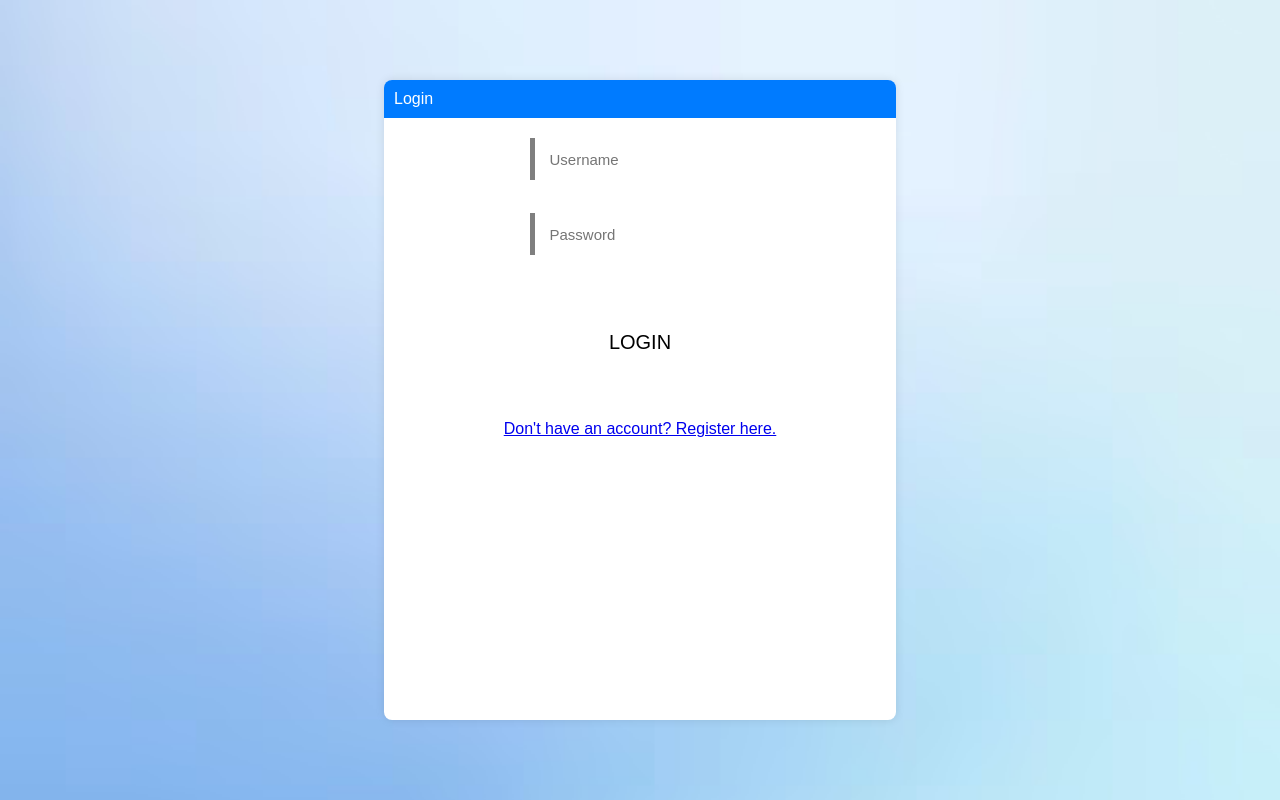
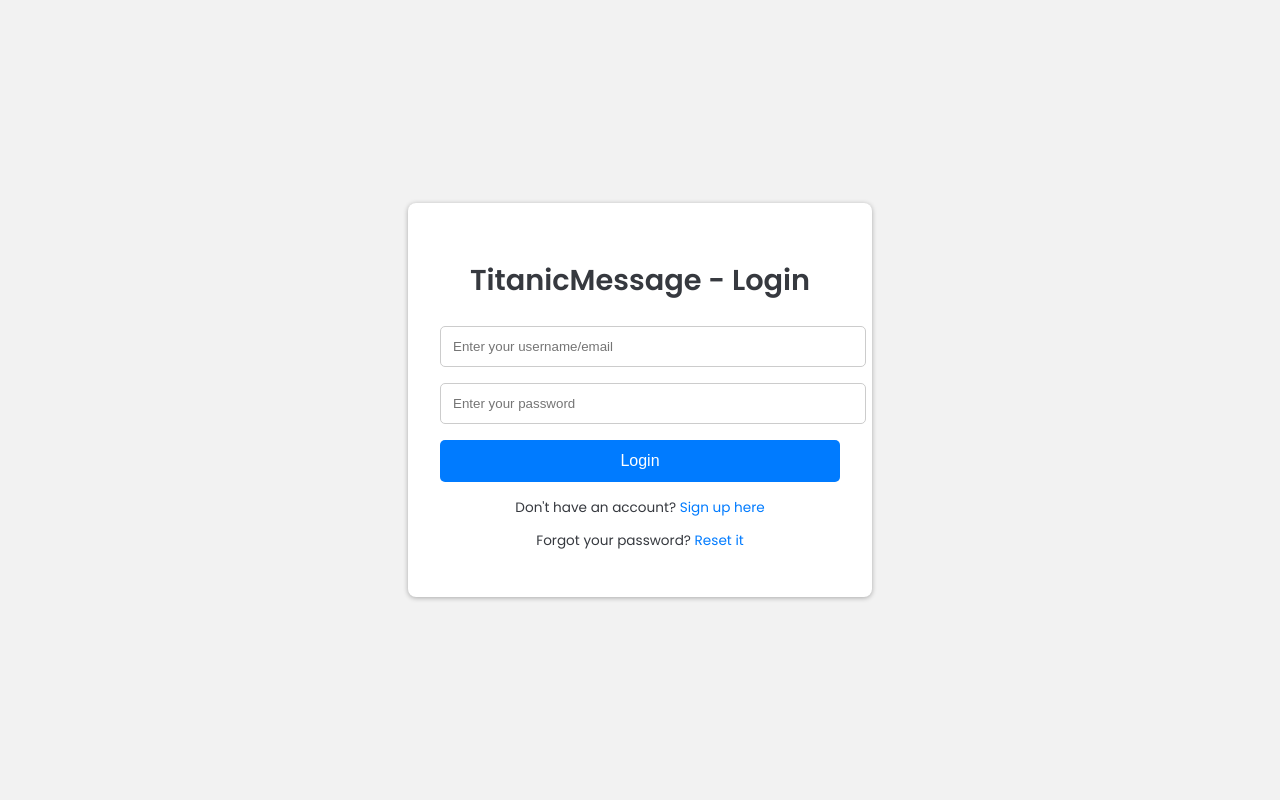
Before and after one commit to TitanicMessage/TitanicMessage-3.0, a Flask app: page /login in a window 1280 px wide. Run offline with Flask 3, Linux system fonts and the light colour scheme.

Commit message:
Update login.html

```diff
--- a/templates/login.html
+++ b/templates/login.html
@@ -3,124 +3,143 @@
 <head>
     <meta charset="UTF-8">
     <meta name="viewport" content="width=device-width, initial-scale=1.0">
-    <title>Login</title>
+    <title>TitanicMessage - Login</title>
 	<link rel="icon" href="/static/favicon.svg" type="image/svg+xml">
+	<link href="https://fonts.googleapis.com/css2?family=Poppins:wght@400;600&display=swap" rel="stylesheet">
     <style>
         body {
-            font-family: Arial, sans-serif;
-            background-image: url('/static/background.png');
-        	background-repeat:no-repeat;
-        	background-size:cover;
+            font-family: 'Poppins', sans-serif;
+            margin: 0;
             display: flex;
             justify-content: center;
             align-items: center;
             height: 100vh;
-            margin: 0;
+            overflow: hidden;
         }
-        .container {
+        .login-container {
+            border-radius: 8px;
+            padding: 2rem;
             width: 100%;
-            height: 100vh;
-            background-color: #fff;
-            box-shadow: 0 0 10px rgba(0, 0, 0, 0.1);
-            border-radius: 0;
-            overflow: hidden;
-            display: flex;
-            flex-direction: column;
+            max-width: 400px;
+            box-shadow: 0 1px 5px rgba(0, 0, 0, 0.3);
         }
-
-	    @media (min-width: 768px) {
-        	.container {
-        		width:40%;
-            	height:80vh;
-            	border-radius:8px;
+        .login-container h2 {
+            text-align: center;
+            margin-bottom: 1.5rem;
+            font-size: 1.8rem;
         }
+        .login-input {
+            width: 100%;
+            padding: 0.75rem;
+            margin-bottom: 1rem;
+            border-radius: 5px;
         }
-
-        .header {
+        .login-input:focus {
+            outline: none;
+        }
+        .login-button {
+            padding: 0.75rem;
+            border-radius: 5px;
+            width: 100%;
+            cursor: pointer;
+            font-size: 1rem;
+        }
+        .login-footer {
+            margin-top: 1rem;
+            text-align: center;
+            font-size: 0.85rem;
+        }
+        .login-footer a {
+            text-decoration: none;
+        }
+        .login-footer a:hover {
+            text-decoration: underline;
+        }
+        body.dark-mode {
+            background-color: #36393f;
+            color: #ffffff;
+        }
+        .dark-mode .login-container {
+            background-color: #2f3136;
+        }
+        .dark-mode .login-input {
+            background-color: #40444b;
+            color: #ffffff;
+            border: 1px solid #4f545c;
+        }
+        .dark-mode .login-input:focus {
+            border-color: #5865f2;
+        }
+        .dark-mode .login-button {
+            background-color: #5865f2;
+            color: white;
+            border: none;
+        }
+        .dark-mode .login-button:hover {
+            background-color: #4752c4;
+        }
+        .dark-mode .login-footer a {
+            color: #7289da;
+        }
+        body.light-mode {
+            background-color: #f2f2f2;
+            color: #36393f;
+        }
+        .light-mode .login-container {
+            background-color: #ffffff;
+        }
+        .light-mode .login-input {
+            background-color: #ffffff;
+            color: #36393f;
+            border: 1px solid #cccccc;
+        }
+        .light-mode .login-input:focus {
+            border-color: #007bff;
+        }
+        .light-mode .login-button {
             background-color: #007bff;
-            color: #fff;
-            padding: 10px;
-            display: flex;
-            align-items: center;
-            gap: 10px;
+            color: white;
+            border: none;
         }
-
-        .content {
-            flex: 1;
-            padding: 10px;
-            overflow-y: auto;
-            display: flex;
-        	flex-direction:column;
-            gap: 10px;
-        	align-items:center;
+        .light-mode .login-button:hover {
+            background-color: #0056b3;
         }
-
-    	input {
-    		background-color: rgba(0, 0, 0, 0);
-        	border:0;
-        	outline: 0;
-        	height:40px;
-        	width:80%;
-        	font-size:15px;
-        	margin:10px;
-        	border-left: 5px solid rgba(0, 0, 0, 0.5);
-        	padding-left:15px;
+        .light-mode .login-footer a {
+            color: #007bff;
         }
-
-	    .input-container {
-    		display:inline-block;
-        	position:relative;
-    	}
-
-    	.input-container:after {
-    		display:block;
-        	content:'';
-        	border-bottom:3px solid black;
-        	transform: scaleX(0);
-        	transition: transform 250ms ease-in-out;
-        	transform-origin:  0% 50%;
-    	}
-
-    	.input-container:hover:after,.input-container:focus-within:after {transform:scaleX(1);}
-
-    	button {
-    		width:200px;
-        	text-align:center;
-        	height:40px;
-        	background-color:rgba(0, 0, 0, 0);
-        	font-size:20px;
-        	border:0;
-    	}
-
-    	button:after {
-  			display:block;
-  			content: '';
-  			border-bottom: solid 3px #007bff;
-  			transform: scaleX(0);
-  			transition: transform 250ms ease-in-out;
-		}
-
-    	button:hover:after { transform: scaleX(1); }
     </style>
 </head>
 <body>
-    <div class="container">
-        <div class="header">
-            <div>Login</div>
-        </div>
-        <div class="content" id='content'>
-        	<div class="input-container"><input type="text" id="username" placeholder="Username"></div>
-        	<div class="input-container"><input type="password" id="password" placeholder="Password"></div>
-        	<br><br>
-	        <button onclick="login()">LOGIN</button><br><br><a href="/register"> Don't have an account? Register here.</a>
+    <div class="login-container">
+        <h2>TitanicMessage - Login</h2>
+        <form onsubmit="login(event)">
+            <input type="text" id="username" class="login-input" placeholder="Enter your username/email" required>
+            <input type="password" id="password" class="login-input" placeholder="Enter your password" required>
+            <button type="submit" class="login-button">Login</button>
+        </form>
+        <div class="login-footer">
+            <p>Don't have an account? <a href="/signup">Sign up here</a></p>
+            <p>Forgot your password? <a href="/reset_passowrd">Reset it</a></p>
         </div>
     </div>
-
     <script>
-        async function login() {
-		const username = document.getElementById('username').value
-		const password = document.getElementById('password').value
-        	const response = await fetch('/endpoint/login', {
+        function applyTheme() {
+            const prefersDarkScheme = window.matchMedia("(prefers-color-scheme: dark)").matches;
+            if (prefersDarkScheme) {
+                document.body.classList.add('dark-mode');
+                document.body.classList.remove('light-mode');
+            } else {
+                document.body.classList.add('light-mode');
+                document.body.classList.remove('dark-mode');
+            }
+        }
+        window.onload = applyTheme;
+        window.matchMedia("(prefers-color-scheme: dark)").addEventListener('change', applyTheme);
+        async function login(event) {
+            event.preventDefault();
+            const username = document.getElementById('username').value;
+            const password = document.getElementById('password').value;
+            const response = await fetch('/api/login', {
                 method: 'POST',
                 headers: {
                     'Content-Type': 'application/json'
@@ -136,36 +155,6 @@
                 alert('Provided username/password does not match.');
             }
         }
-
-    	function getCookie(name) {
-        	const nameEQ = name + "=";
-        	const ca = document.cookie.split(';');
-        	for(let i = 0; i < ca.length; i++) {
-            	let c = ca[i];
-            	while (c.charAt(0) === ' ') c = c.substring(1, c.length);
-            	if (c.indexOf(nameEQ) === 0) return c.substring(nameEQ.length, c.length);
-            }
-        	return null;
-        }
-
-    	async function checkLogin() {
-        	const username = getCookie('username');
-        	const password = getCookie('password');
-		const response = await fetch('/endpoint/login', {
-            	method: 'POST',
-            	headers: {
-                	'Content-Type': 'application/json'
-                },
-            	body: JSON.stringify({ username, password })
-            });
-        	const data = await response.json();
-
-        	if (data.message === 'True') {
-            		window.location.href = `/dashboard`;
-            }
-        }
-
-    	checkLogin();
     </script>
 </body>
 </html>
```
Lines whose indentation alone changed are shown as unchanged.
